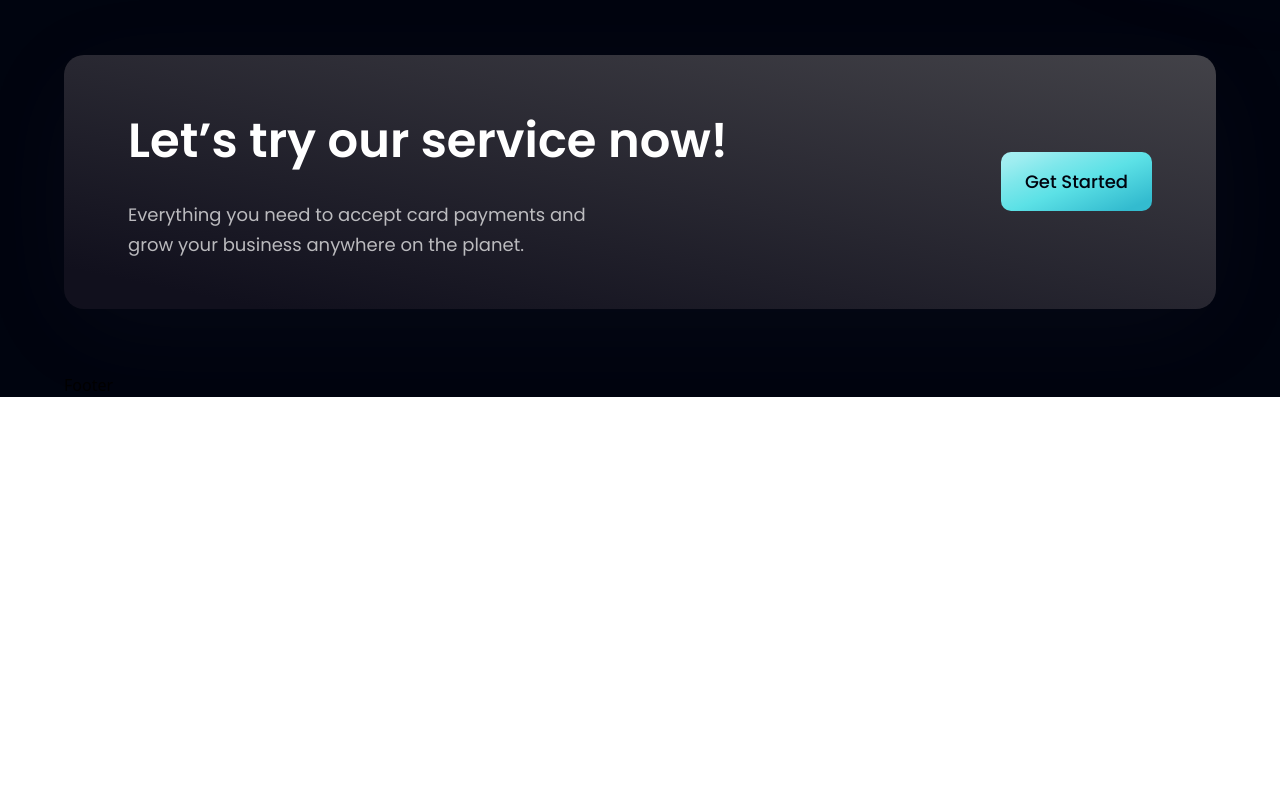
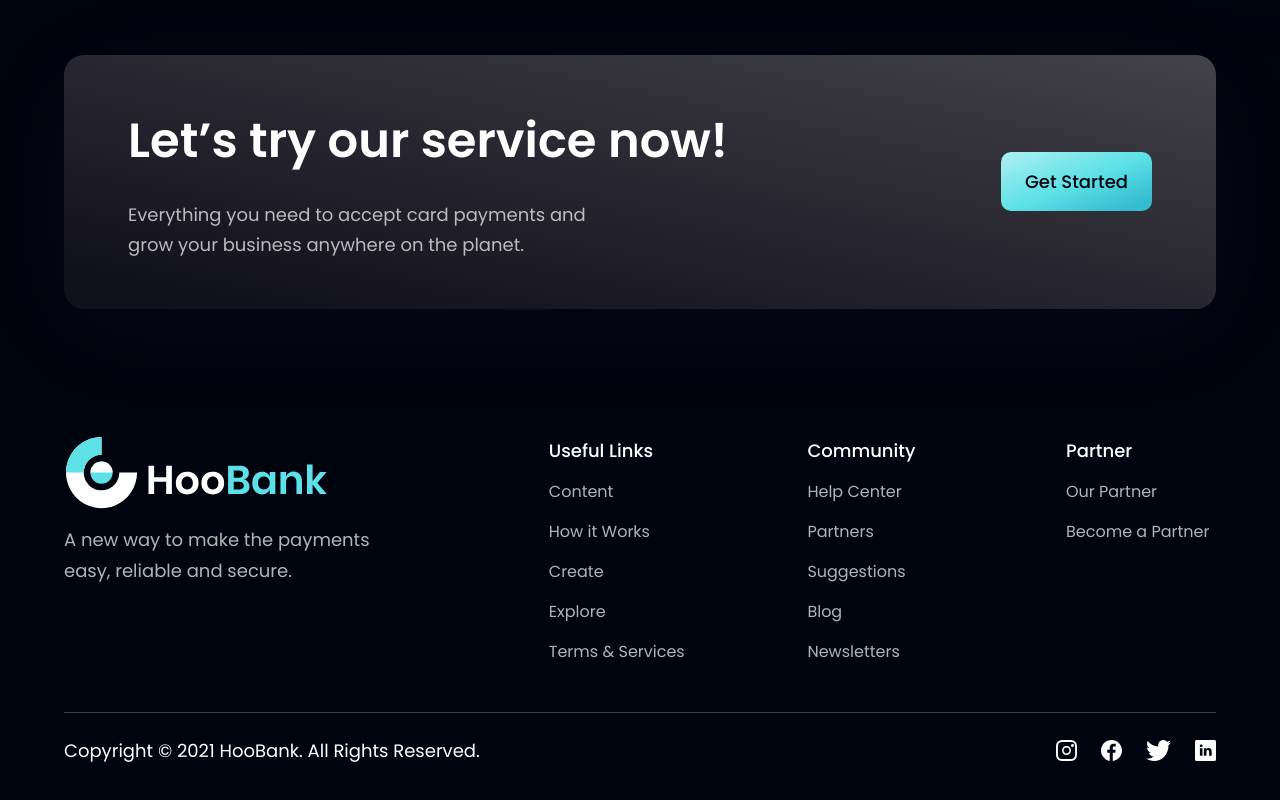
Before and after one commit to Gabr1elSouza/Bank_Modern, a React (Vite) app in the folder bank_modern_app/: page / in a window 1280 px wide. Shown: the part 3678-4478 px from the top of the page. Before the commit the page ends 4075 px from the top, so only its background shows below. Built offline with nearby package versions, Linux system fonts and the light colour scheme.

Commit message:
finish footer section and fix img deal

```diff
--- a/bank_modern_app/src/Components/CardDeal.jsx
+++ b/bank_modern_app/src/Components/CardDeal.jsx
@@ -4,7 +4,7 @@
 
 const CardDeal = () => (
   <section className={`${layout.section}`}>
-    <div className=" flex flex-1 ">
+    <div className=" flex flex-1 flex-col ss:flex-row ">
       <div className={`${layout.sectionInfo}`}>
         <h2 className={`${styles.heading2}`}>
           Find a better card deal <br className="sm:block hidden" /> in few easy steps.
@@ -16,7 +16,7 @@
         <Button styles={"mt-10"} />
       </div>
       <div className={`${layout.sectionImg}`}>
-        <img className="w-full h-full  " src={card} alt="card" />
+        <img className="w-full h-full  " src={card} alt={card} />
       </div>
     </div>
   </section>
--- a/bank_modern_app/src/Components/Footer.jsx
+++ b/bank_modern_app/src/Components/Footer.jsx
@@ -1,9 +1,60 @@
-import React from 'react'
+import styles from "../styles";
+import { logo } from "../assets";
+import { footerLinks, socialMedia } from "../constants";
 
 const Footer = () => {
   return (
-    <div>Footer</div>
-  )
-}
+    <section className={`${styles.flexCenter} ${styles.paddingY} flex-col`}>
+      <div className={`${styles.flexStart} md:flex-row flex-col mb-8 w-full`}>
+        <div className="flex-1 flex-col flex justify-start mr-10">
+          <img
+            src={logo}
+            alt="logo"
+            className="w-[266px] h-[72px] object-contain "
+          />
+          <p className={`${styles.paragraph} mt-4 max-w-[310px]`}>
+            A new way to make the payments easy, reliable and secure.{" "}
+          </p>
+        </div>
+        <div className="flex-[1.5] w-full justify-between flex flex-wrap md:mt-0 mt-10">
+          {footerLinks.map((footerlink) => (
+            <div
+              className="flex flex-col ss:my-0 mt-4 min-w-[150px]"
+              key={footerlink.key}
+            >
+              <h4 className="font-poppins font-medium text-[18px] leading-[27px] text-white">
+                {footerlink.title}
+              </h4>
+              <ul className="list-none mt-4">
+                {footerlink.links.map((link, index) => (
+                  <li
+                    key={link.name}
+                    className={`font-poppins font-normal text-[16px] leading-[24px] text-dimWhite hover:text-secondary cursor-pointer ${
+                      index !== footerlink.links - 1 ? "mb-4" : "mb-0"
+                    }`}
+                  >
+                    {link.name}
+                  </li>
+                ))}
+              </ul>
+            </div>
+          ))}
+        </div>
+      </div>
+      <div className="w-full flex md:flex-row flex-col pt-6 justify-between items-center border-t-[1px] border-t-[#3F3E45]">
+        <p className="font-poppins font-normal text-center text-[18px] leading-[27px] text-white">
+        Copyright &copy; 2021 HooBank. All Rights Reserved.
+        </p>
+        <div className="flex flex-row md:mt-0 mt-6">
+          {socialMedia.map((social, index) => (
+             <a href={social.link}>
+               <img key={social.id} src={social.icon} alt={social.id} className={`w-[21px h-[21px] object-contain cursor-pointer ${index !== socialMedia.length - 1 ?'mr-6' : 'mr-0'}`} />
+             </a>
+          ))}
+        </div>
+      </div>
+    </section>
+  );
+};
 
-export default Footer
+export default Footer;
```
